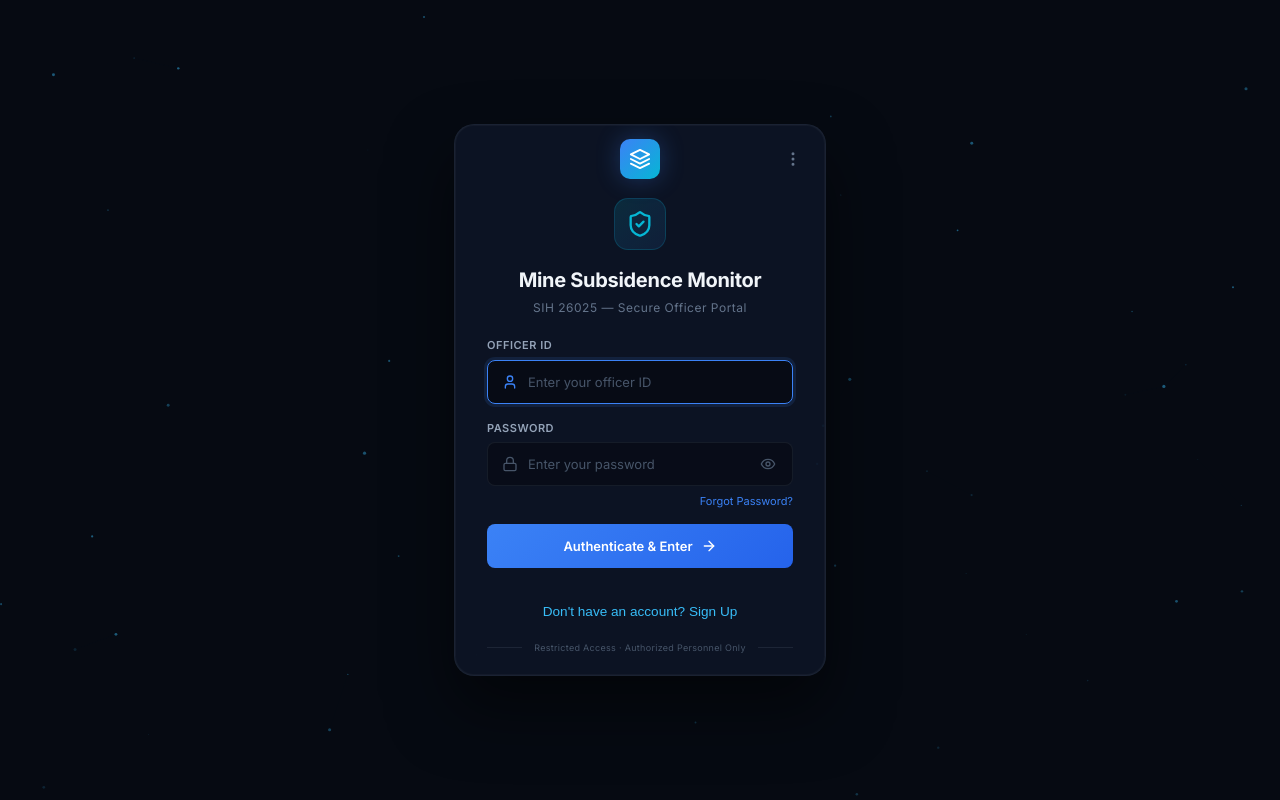
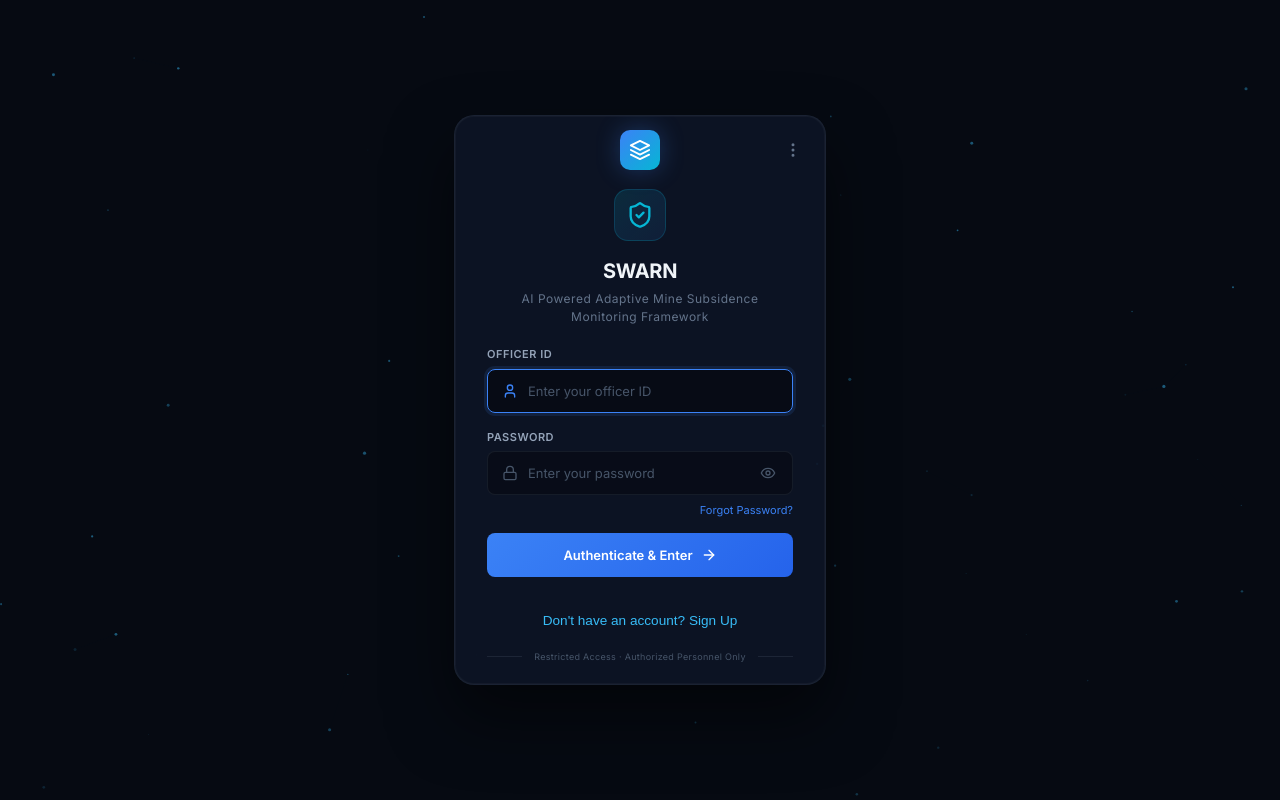
Before and after one commit to singhomgyan0052-techcocluder/sih-2026-minesubsidense, a React (Create React App) app in the folder frontend/: page / in a window 1280 px wide. Built offline with nearby package versions, Linux system fonts and the light colour scheme; no server answers; the HTML template or start-up script is replaced by a standard one.

Commit message:
Rebrand to SWARN — AI Powered Adaptive Mine Subsidence Monitoring Framework

```diff
--- a/frontend/public/index.html
+++ b/frontend/public/index.html
@@ -4,8 +4,8 @@
     <meta charset="utf-8" />
     <meta name="viewport" content="width=device-width, initial-scale=1" />
     <meta name="theme-color" content="#0a0e17" />
-    <meta name="description" content="SIH 260025 — AI-enabled Real Time Mine Subsidence Monitoring, Prediction and Early Warning System. Live IoT sensor dashboard with GIS mapping." />
-    <title>Mine Subsidence Monitor — SIH 260025</title>
+    <meta name="description" content="SWARN — AI Powered Adaptive Mine Subsidence Monitoring Framework. Real-time IoT sensor dashboard with GIS mapping, early warning and predictive analytics." />
+    <title>SWARN — AI Powered Adaptive Mine Subsidence Monitoring Framework</title>
     <link href="https://fonts.googleapis.com/css2?family=Inter:wght@300;400;500;600;700;800;900&family=JetBrains+Mono:wght@400;500;600;700&display=swap" rel="stylesheet" />
   </head>
   <body>
--- a/frontend/src/App.js
+++ b/frontend/src/App.js
@@ -217,8 +217,8 @@ export default function App() {
             </svg>
           </div>
           <div>
-            <div className="header-title">Mine Subsidence Monitor</div>
-            <div className="header-subtitle">SIH 26025 &mdash; Jharia Coalfield</div>
+            <div className="header-title">SWARN</div>
+            <div className="header-subtitle">AI Powered Adaptive Mine Subsidence Monitoring Framework</div>
           </div>
         </div>
 
--- a/frontend/src/components/LoginPage.jsx
+++ b/frontend/src/components/LoginPage.jsx
@@ -183,7 +183,7 @@ export function LoginPage({ onLogin }) {
                     <button className="login-dots-item" onClick={() => { setShowDots(false); alert('Contact Admin: admin@sih26025.gov.in'); }}>
                       Contact Admin
                     </button>
-                    <button className="login-dots-item" onClick={() => { setShowDots(false); alert('Version 1.0.0 — SIH 26025'); }}>
+                    <button className="login-dots-item" onClick={() => { setShowDots(false); alert('SWARN v1.0.0 — AI Powered Adaptive Mine Subsidence Monitoring Framework'); }}>
                       About
                     </button>
                   </div>
@@ -197,8 +197,8 @@ export function LoginPage({ onLogin }) {
             <div className="login-shield">
               <ShieldCheck size={28} />
             </div>
-            <h2>{isSignUp ? 'Officer Registration' : 'Mine Subsidence Monitor'}</h2>
-            <p className="login-subtitle">SIH 26025 — Secure Officer Portal</p>
+            <h2>{isSignUp ? 'Officer Registration' : 'SWARN'}</h2>
+            <p className="login-subtitle">AI Powered Adaptive Mine Subsidence Monitoring Framework</p>
           </div>
 
           {/* Form */}
```
